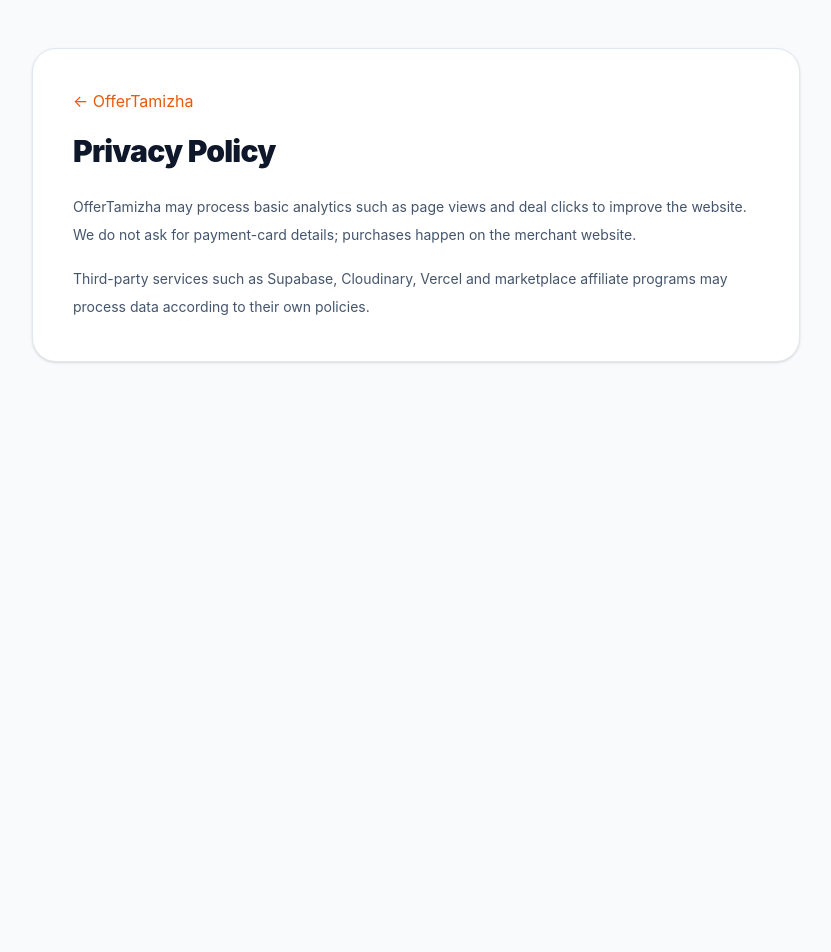
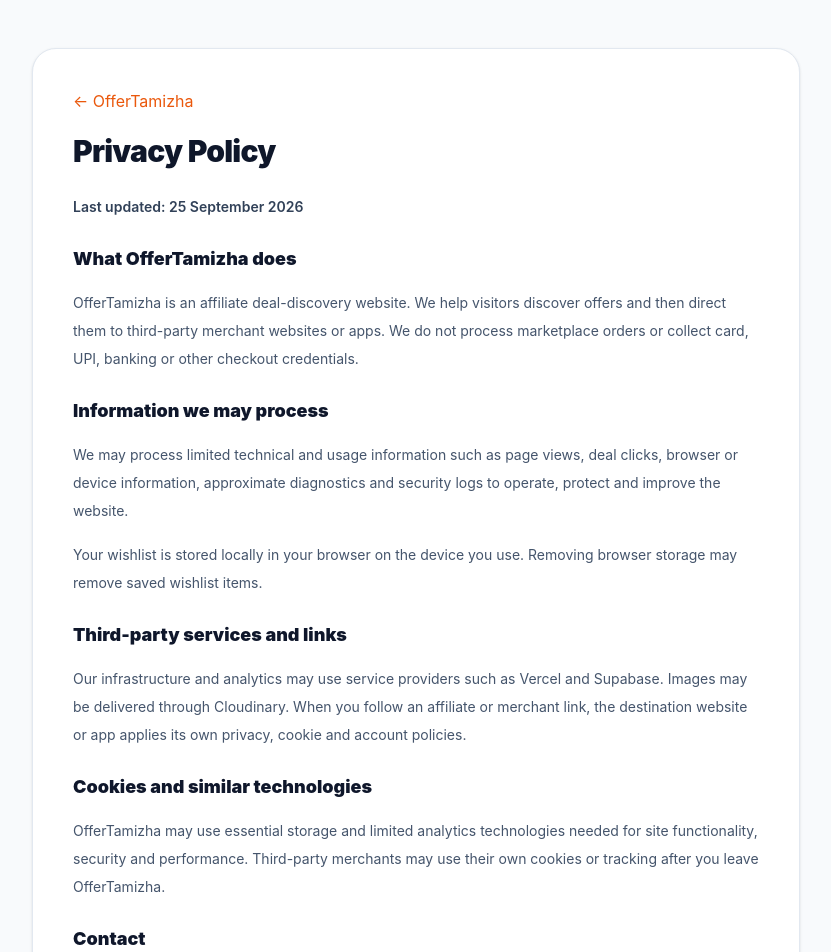
Before and after one commit to krishnasamyk1996-debug/OfferTamizha, a Next.js app: page /privacy in a window 1280 px wide. Shown: the top 952 px of the page, without its empty margins (224-1055 px from the left). Before the commit the page ends 800 px from the top, so only its background shows below. Built offline with nearby package versions, Linux system fonts and the light colour scheme; no server answers.

Commit message:
Strengthen privacy legal content

```diff
--- a/app/privacy/page.tsx
+++ b/app/privacy/page.tsx
@@ -1,4 +1,23 @@
 import type { Metadata } from 'next'
 import LegalPage from '../../components/legal/LegalPage'
-export const metadata:Metadata={title:'Privacy Policy'}
-export default function Page(){return <LegalPage title="Privacy Policy"><p>OfferTamizha may process basic analytics such as page views and deal clicks to improve the website. We do not ask for payment-card details; purchases happen on the merchant website.</p><p>Third-party services such as Supabase, Cloudinary, Vercel and marketplace affiliate programs may process data according to their own policies.</p></LegalPage>}
+
+export const metadata: Metadata = { title: 'Privacy Policy' }
+
+export default function Page() {
+  return (
+    <LegalPage title="Privacy Policy">
+      <p className="font-semibold text-slate-700 dark:text-slate-200">Last updated: 25 September 2026</p>
+      <h2 className="pt-2 text-lg font-black text-slate-900 dark:text-white">What OfferTamizha does</h2>
+      <p>OfferTamizha is an affiliate deal-discovery website. We help visitors discover offers and then direct them to third-party merchant websites or apps. We do not process marketplace orders or collect card, UPI, banking or other checkout credentials.</p>
+      <h2 className="pt-2 text-lg font-black text-slate-900 dark:text-white">Information we may process</h2>
+      <p>We may process limited technical and usage information such as page views, deal clicks, browser or device information, approximate diagnostics and security logs to operate, protect and improve the website.</p>
+      <p>Your wishlist is stored locally in your browser on the device you use. Removing browser storage may remove saved wishlist items.</p>
+      <h2 className="pt-2 text-lg font-black text-slate-900 dark:text-white">Third-party services and links</h2>
+      <p>Our infrastructure and analytics may use service providers such as Vercel and Supabase. Images may be delivered through Cloudinary. When you follow an affiliate or merchant link, the destination website or app applies its own privacy, cookie and account policies.</p>
+      <h2 className="pt-2 text-lg font-black text-slate-900 dark:text-white">Cookies and similar technologies</h2>
+      <p>OfferTamizha may use essential storage and limited analytics technologies needed for site functionality, security and performance. Third-party merchants may use their own cookies or tracking after you leave OfferTamizha.</p>
+      <h2 className="pt-2 text-lg font-black text-slate-900 dark:text-white">Contact</h2>
+      <p>Our official support email will be published on the Contact page. Until then, please use only contact details shown on this website and do not send sensitive payment or identity information.</p>
+    </LegalPage>
+  )
+}
```
